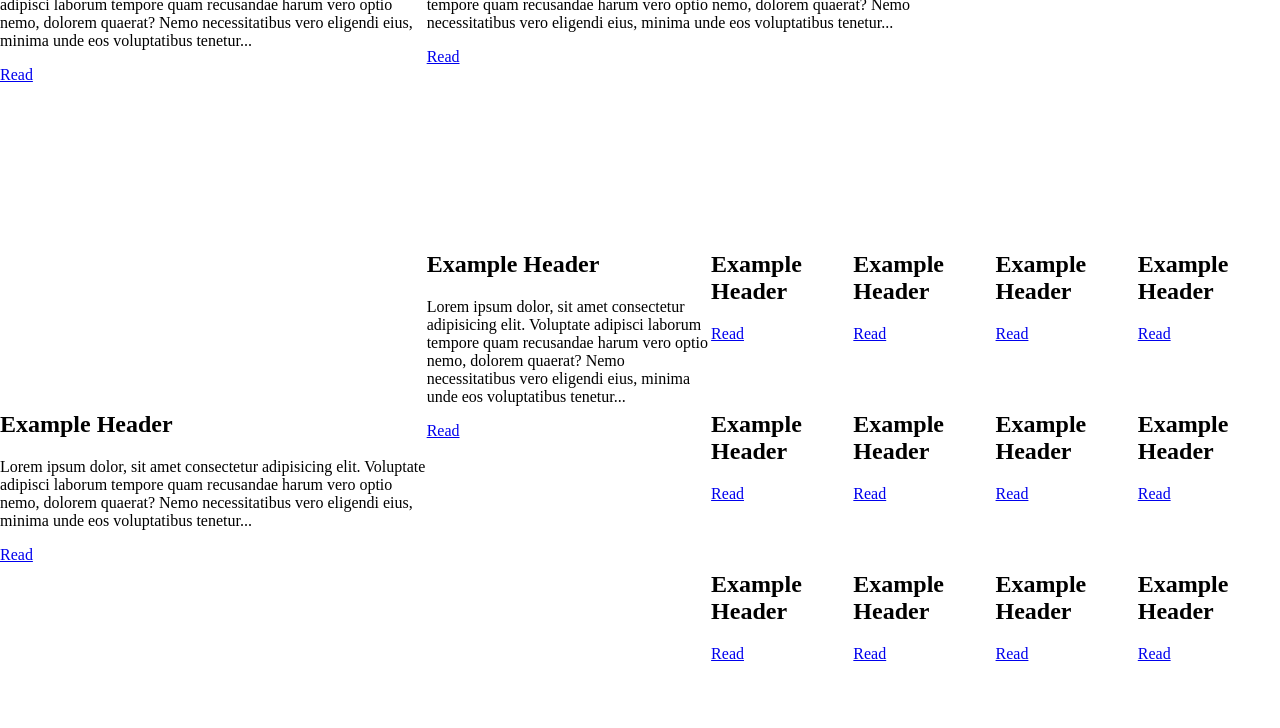
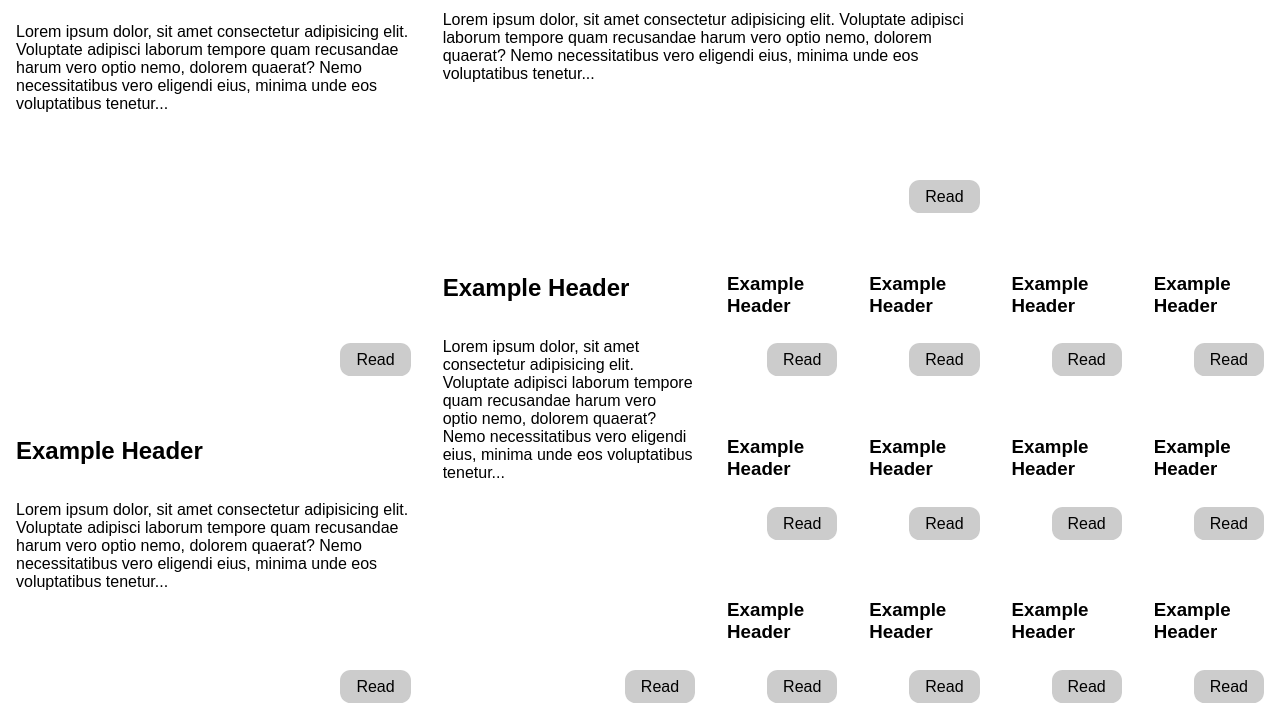
Before and after one commit to andydevs/css-grid-blog-homepage-example, a website: page html/index.html in a window 1280 px wide. Shown: the part 89-817 px from the top of the page. Drawn offline with nearby package versions, Linux system fonts and the light colour scheme; files that its build step writes are made by us from their sources.

Commit message:
Styled page

```diff
--- a/html/index.html
+++ b/html/index.html
@@ -17,12 +17,14 @@
         </div>
 
         <div class="post-snippet main">
-            <h2 class="title">Example Header</h2>
+            <h1 class="title">Example Header</h1>
             <p class="snippet">Lorem ipsum dolor, sit amet consectetur adipisicing elit.
                 Voluptate adipisci laborum tempore quam recusandae harum
                 vero optio nemo, dolorem quaerat? Nemo necessitatibus
                 vero eligendi eius, minima unde eos voluptatibus tenetur...</p>
-            <p class="button-group"><a href="#" class="read-button">Read</a></p>
+            <p class="buttons">
+                <a href="#" class="button read-button">Read</a>
+            </p>
         </div>
 
         <div class="post-snippet second-1">
@@ -31,7 +33,9 @@
                 Voluptate adipisci laborum tempore quam recusandae harum
                 vero optio nemo, dolorem quaerat? Nemo necessitatibus
                 vero eligendi eius, minima unde eos voluptatibus tenetur...</p>
-            <p class="button-group"><a href="#" class="read-button">Read</a></p>
+            <p class="buttons">
+                <a href="#" class="button read-button">Read</a>
+            </p>
         </div>
 
         <div class="post-snippet second-2">
@@ -40,7 +44,9 @@
                 Voluptate adipisci laborum tempore quam recusandae harum
                 vero optio nemo, dolorem quaerat? Nemo necessitatibus
                 vero eligendi eius, minima unde eos voluptatibus tenetur...</p>
-            <p class="button-group"><a href="#" class="read-button">Read</a></p>
+            <p class="buttons">
+                <a href="#" class="button read-button">Read</a>
+            </p>
         </div>
 
         <div class="post-snippet second-3">
@@ -49,67 +55,93 @@
                 Voluptate adipisci laborum tempore quam recusandae harum
                 vero optio nemo, dolorem quaerat? Nemo necessitatibus
                 vero eligendi eius, minima unde eos voluptatibus tenetur...</p>
-            <p class="button-group"><a href="#" class="read-button">Read</a></p>
+            <p class="buttons">
+                <a href="#" class="button read-button">Read</a>
+            </p>
         </div>
 
         <div class="post-snippet third-1">
-            <h2 class="title">Example Header</h2>
-            <p class="button-group"><a href="#" class="read-button">Read</a></p>
+            <h3 class="title">Example Header</h3>
+            <p class="buttons">
+                <a href="#" class="button read-button">Read</a>
+            </p>
         </div>
 
         <div class="post-snippet third-2">
-            <h2 class="title">Example Header</h2>
-            <p class="button-group"><a href="#" class="read-button">Read</a></p>
+            <h3 class="title">Example Header</h3>
+            <p class="buttons">
+                <a href="#" class="button read-button">Read</a>
+            </p>
         </div>
 
         <div class="post-snippet third-3">
-            <h2 class="title">Example Header</h2>
-            <p class="button-group"><a href="#" class="read-button">Read</a></p>
+            <h3 class="title">Example Header</h3>
+            <p class="buttons">
+                <a href="#" class="button read-button">Read</a>
+            </p>
         </div>
 
         <div class="post-snippet third-4">
-            <h2 class="title">Example Header</h2>
-            <p class="button-group"><a href="#" class="read-button">Read</a></p>
+            <h3 class="title">Example Header</h3>
+            <p class="buttons">
+                <a href="#" class="button read-button">Read</a>
+            </p>
         </div>
 
         <div class="post-snippet third-5">
-            <h2 class="title">Example Header</h2>
-            <p class="button-group"><a href="#" class="read-button">Read</a></p>
+            <h3 class="title">Example Header</h3>
+            <p class="buttons">
+                <a href="#" class="button read-button">Read</a>
+            </p>
         </div>
 
         <div class="post-snippet third-6">
-            <h2 class="title">Example Header</h2>
-            <p class="button-group"><a href="#" class="read-button">Read</a></p>
+            <h3 class="title">Example Header</h3>
+            <p class="buttons">
+                <a href="#" class="button read-button">Read</a>
+            </p>
         </div>
 
         <div class="post-snippet third-7">
-            <h2 class="title">Example Header</h2>
-            <p class="button-group"><a href="#" class="read-button">Read</a></p>
+            <h3 class="title">Example Header</h3>
+            <p class="buttons">
+                <a href="#" class="button read-button">Read</a>
+            </p>
         </div>
 
         <div class="post-snippet third-8">
-            <h2 class="title">Example Header</h2>
-            <p class="button-group"><a href="#" class="read-button">Read</a></p>
+            <h3 class="title">Example Header</h3>
+            <p class="buttons">
+                <a href="#" class="button read-button">Read</a>
+            </p>
         </div>
 
         <div class="post-snippet third-9">
-            <h2 class="title">Example Header</h2>
-            <p class="button-group"><a href="#" class="read-button">Read</a></p>
+            <h3 class="title">Example Header</h3>
+            <p class="buttons">
+                <a href="#" class="button read-button">Read</a>
+            </p>
         </div>
 
         <div class="post-snippet third-10">
-            <h2 class="title">Example Header</h2>
-            <p class="button-group"><a href="#" class="read-button">Read</a></p>
+            <h3 class="title">Example Header</h3>
+            <p class="buttons">
+                <a href="#" class="button read-button">Read</a>
+            </p>
         </div>
 
         <div class="post-snippet third-11">
-            <h2 class="title">Example Header</h2>
-            <p class="button-group"><a href="#" class="read-button">Read</a></p>
+            <h3 class="title">Example Header</h3>
+            <p class="buttons">
+                <a href="#" class="button read-button">Read</a>
+            </p>
         </div>
 
         <div class="post-snippet third-12">
-            <h2 class="title">Example Header</h2>
-            <p class="button-group"><a href="#" class="read-button">Read</a></p>
+            <h3 class="title">Example Header</h3>
+            <p class="buttons">
+                <a href="#" class="button read-button">Read</a>
+            </p>
         </div>
     </div>
 </body>
--- a/scss/main.scss
+++ b/scss/main.scss
@@ -19,6 +19,7 @@
         "second-3 second-3 second-3 second-2 second-2 third-5  third-6  third-7  third-8"
         "second-3 second-3 second-3 second-2 second-2 third-9  third-10 third-11 third-12";
 
+    // Grid areas on mobile
     @media only screen and (max-width: 760px) {
         // CSS Grid
         display: grid;
@@ -39,6 +40,50 @@
             "third-7  third-8"
             "third-9  third-10"
             "third-11 third-12";
+    }
+
+    // Font styling
+    font-family: "Calibri Light", sans-serif;
+    font-size: 12pt;
+}
+
+.post-snippet {
+    // Spacing
+    padding: 12pt;
+
+    // Layout
+    display: grid;
+    grid-template-rows: auto 1fr auto;
+    grid-template-columns: 1fr;
+    grid-template-areas: "title" "snippet" "buttons";
+
+    .title {
+        grid-area: title;
+    }
+
+    .snippet {
+        grid-area: snippet;
+    }
+
+    .buttons {
+        grid-area: buttons;
+        text-align: right;
+    }
+}
+
+.button {
+    text-decoration: none;
+    padding: 6pt 12pt;
+    border-radius: 8pt;
+
+    // Coloring
+    color: black;
+    background-color: #ccc;
+
+    // Hover effect
+    transition: background-color 0.5s;
+    &:hover {
+        background-color: #aaa;
     }
 }
 
```
Also changed, not shown: _public/index.html (+61 -29 lines), _public/main.css, 1 other file.
